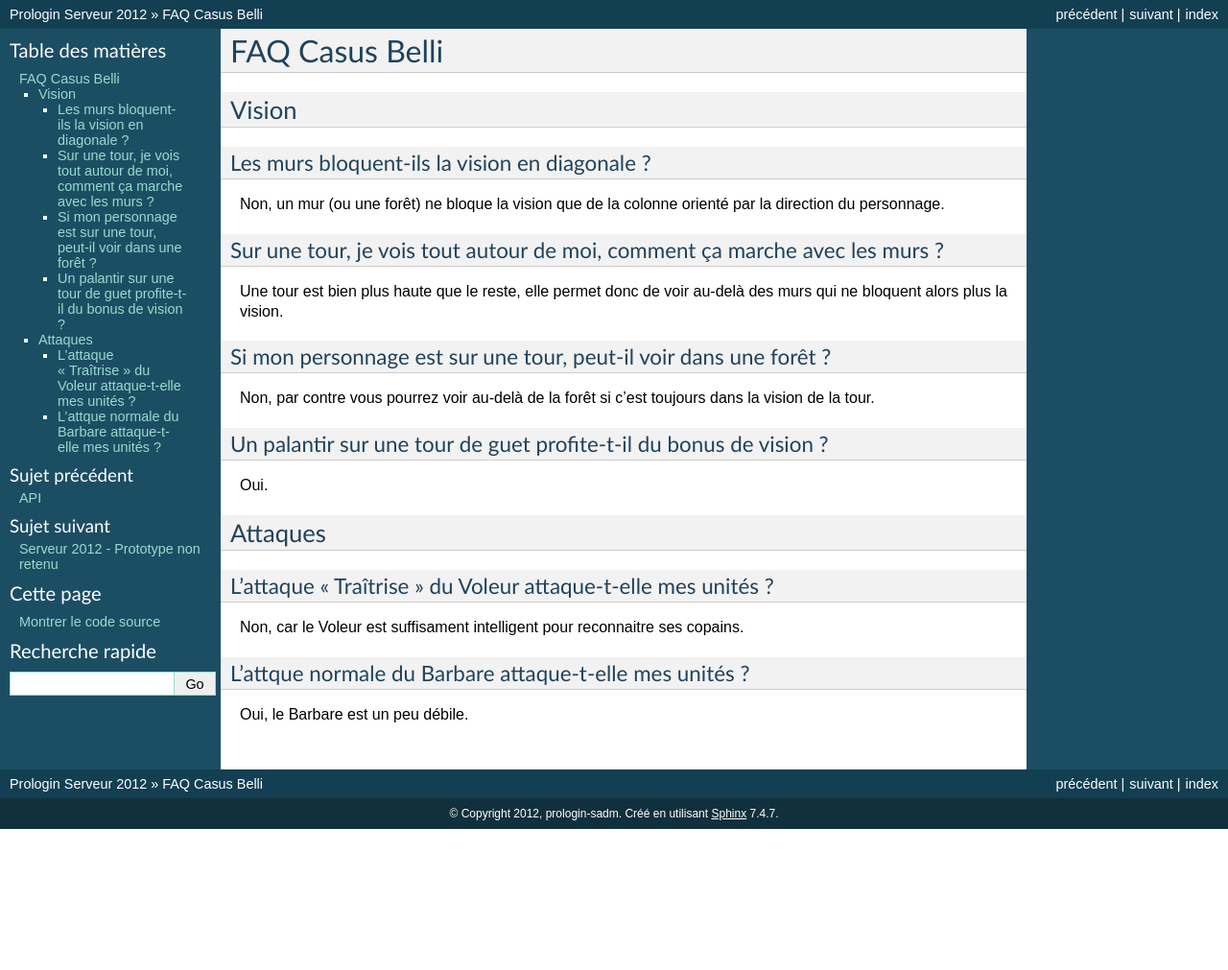
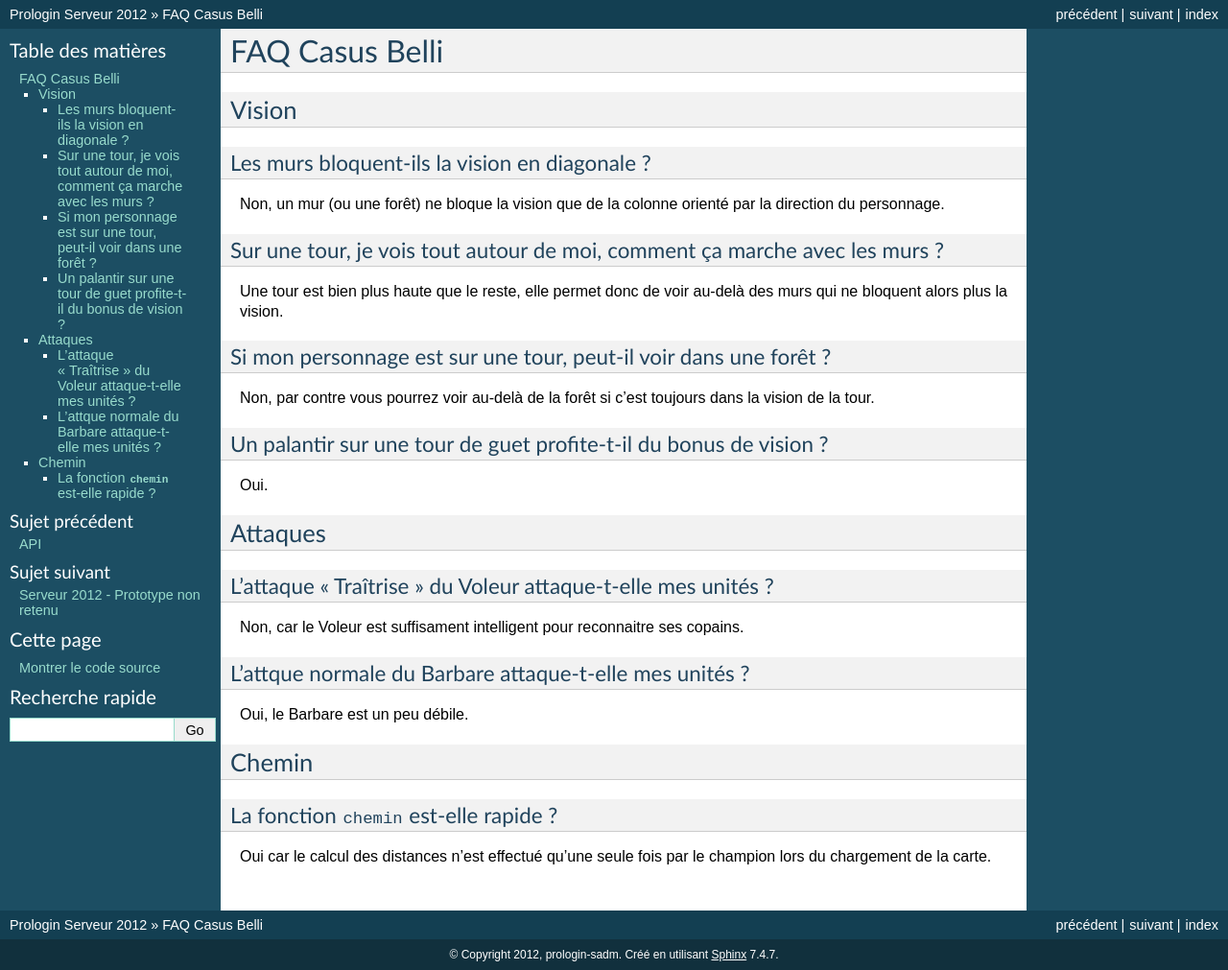
Before and after one commit to prologin/prologin2012, a Sphinx documentation site: the page built from doc/faq-candidat.rst, in a window 1280 px wide. Shown: the whole page at 96% size. Built offline with Sphinx 7.4.7, drawn with Linux system fonts in a browser that asks for light colours; before the commit the page ends 900 px from its top, so only the background shows below that.

Commit message:
faq: add chemin

```diff
--- a/doc/faq-candidat.rst
+++ b/doc/faq-candidat.rst
@@ -40,3 +40,12 @@ L'attque normale du Barbare attaque-t-elle mes unités ?
 -------------------------------------------------------
 
 Oui, le Barbare est un peu débile.
+
+Chemin
+======
+
+La fonction ``chemin`` est-elle rapide ?
+----------------------------------------
+
+Oui car le calcul des distances n'est effectué qu'une seule fois par le
+champion lors du chargement de la carte.
```
